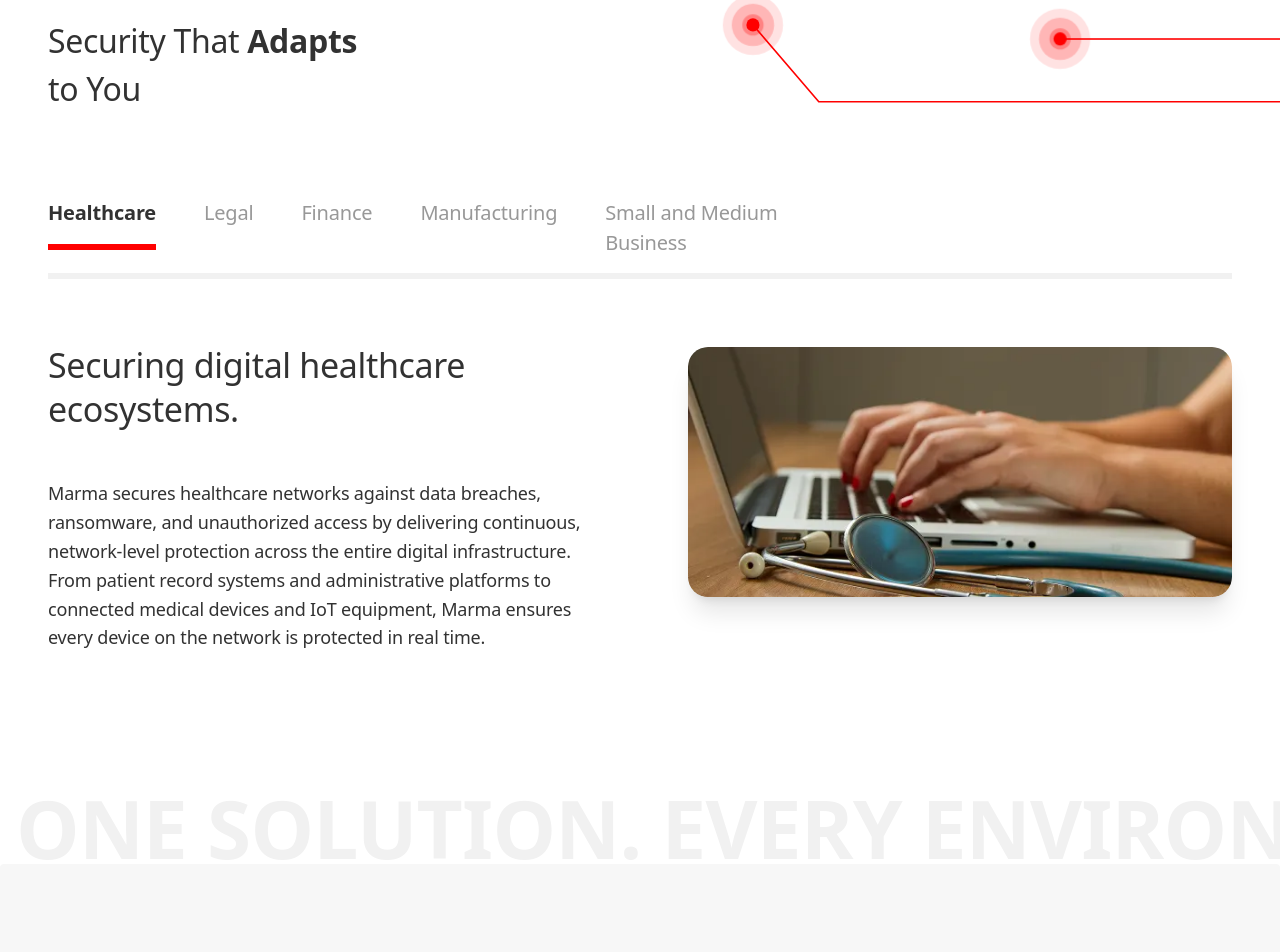
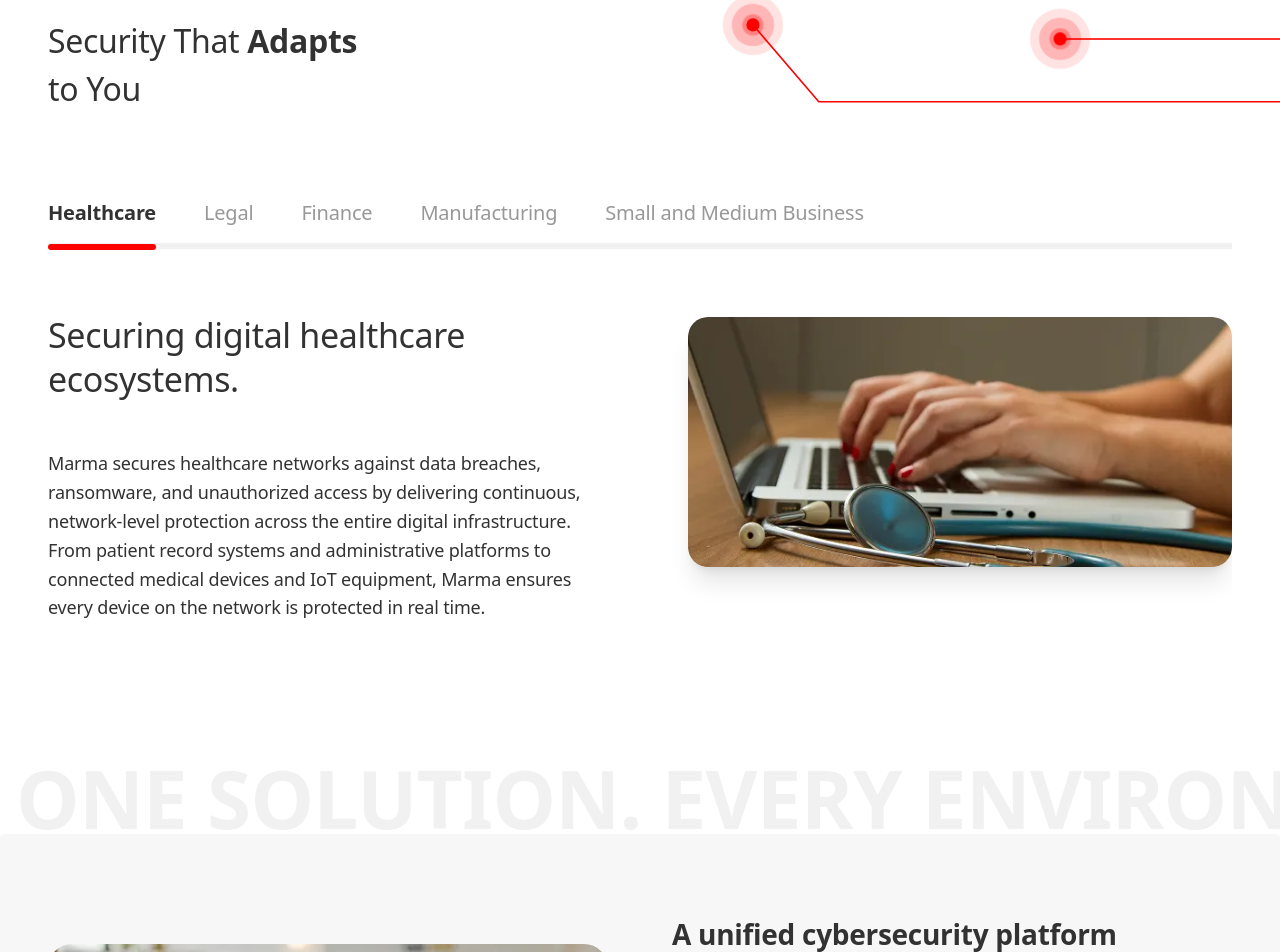
Before and after one commit to vinay-uelement/marma-security, a Next.js app: page /solutions in a window 1280 px wide. Shown: the part 901-1853 px from the top of the page. Built offline with nearby package versions, Linux system fonts and the light colour scheme.

Commit message:
sliding indicator in solutions tab

```diff
--- a/components/solutions/SolutionsTabs.tsx
+++ b/components/solutions/SolutionsTabs.tsx
@@ -1,6 +1,6 @@
 "use client";
 
-import React, { useState } from "react";
+import React, { useState, useRef, useEffect } from "react";
 import Image from "next/image";
 import HighlightedText from "../global/HighlightedText";
 import DecorativeLine from "../home/DecorativeLine";
@@ -28,7 +28,7 @@ const tabItems: TabData[] = [
     title: "Protecting sensitive legal documents.",
     description:
       "Law firms handle highly sensitive client data. Marma provides enterprise-grade encryption and network monitoring to prevent unauthorized access to privileged communications and case files across your entire infrastructure.",
-    image: "/images/solutions/healthcare-solution.webp", // Placeholder
+    image: "/images/solutions/healthcare-solution.webp",
   },
   {
     id: "finance",
@@ -36,7 +36,7 @@ const tabItems: TabData[] = [
     title: "Safeguarding financial transactions.",
     description:
       "Financial institutions require the highest level of security. Our zero-trust architecture ensures that every transaction, client portfolio, and internal communication remains completely isolated from external threats.",
-    image: "/images/solutions/healthcare-solution.webp", // Placeholder
+    image: "/images/solutions/healthcare-solution.webp",
   },
   {
     id: "manufacturing",
@@ -44,7 +44,7 @@ const tabItems: TabData[] = [
     title: "Defending industrial control systems.",
     description:
       "Modern manufacturing relies on connected IoT devices. Marma protects operational technology (OT) from disruption, ensuring production lines continue running without vulnerability to external network attacks.",
-    image: "/images/solutions/healthcare-solution.webp", // Placeholder
+    image: "/images/solutions/healthcare-solution.webp",
   },
   {
     id: "smb",
@@ -52,19 +52,135 @@ const tabItems: TabData[] = [
     title: "Enterprise security for growing businesses.",
     description:
       "Small businesses are frequent targets for cyberattacks. Marma provides affordable, plug-and-play network security that protects your entire office network without requiring a dedicated IT security team.",
-    image: "/images/solutions/healthcare-solution.webp", // Placeholder
+    image: "/images/solutions/healthcare-solution.webp",
   },
 ];
 
+const SLIDE_DURATION = 380;
+type SlideDir = "right" | "left";
+
+interface SlideState {
+  active: TabData;
+  outgoing: TabData | null;
+  direction: SlideDir;
+  animating: boolean;
+}
+
 export default function SolutionsTabs() {
-  const [activeTab, setActiveTab] = useState<string>(tabItems[0].id);
+  const [slideState, setSlideState] = useState<SlideState>({
+    active: tabItems[0],
+    outgoing: null,
+    direction: "right",
+    animating: false,
+  });
 
-  const activeData = tabItems.find((t) => t.id === activeTab) || tabItems[0];
+  const animTimeoutRef = useRef<ReturnType<typeof setTimeout> | null>(null);
+
+  // Refs for sliding indicator
+  const tabRefs = useRef<Record<string, HTMLButtonElement | null>>({});
+  const tabsContainerRef = useRef<HTMLDivElement>(null);
+  const [indicatorStyle, setIndicatorStyle] = useState({ left: 0, width: 0 });
+
+  useEffect(() => {
+    const btn = tabRefs.current[slideState.active.id];
+    const container = tabsContainerRef.current;
+    if (!btn || !container) return;
+    const cRect = container.getBoundingClientRect();
+    const bRect = btn.getBoundingClientRect();
+    setIndicatorStyle({ left: bRect.left - cRect.left, width: bRect.width });
+  }, [slideState.active.id]);
+
+  const handleTabChange = (tabId: string) => {
+    if (tabId === slideState.active.id || slideState.animating) return;
+    const currentIndex = tabItems.findIndex(
+      (t) => t.id === slideState.active.id,
+    );
+    const nextIndex = tabItems.findIndex((t) => t.id === tabId);
+    const direction: SlideDir = nextIndex > currentIndex ? "right" : "left";
+    const nextTab = tabItems[nextIndex];
+
+    if (animTimeoutRef.current) clearTimeout(animTimeoutRef.current);
+
+    setSlideState((prev) => ({
+      active: nextTab,
+      outgoing: prev.active,
+      direction,
+      animating: true,
+    }));
+
+    animTimeoutRef.current = setTimeout(() => {
+      setSlideState((prev) => ({ ...prev, outgoing: null, animating: false }));
+    }, SLIDE_DURATION);
+  };
+
+  useEffect(
+    () => () => {
+      if (animTimeoutRef.current) clearTimeout(animTimeoutRef.current);
+    },
+    [],
+  );
+
+  const { active, outgoing, direction, animating } = slideState;
+
+  const incomingClass =
+    direction === "right"
+      ? "carousel-enter-from-right"
+      : "carousel-enter-from-left";
+  const outgoingClass =
+    direction === "right" ? "carousel-exit-to-left" : "carousel-exit-to-right";
+  const mobileSlideClass =
+    direction === "right" ? "slide-in-right" : "slide-in-left";
 
   return (
+    <>
+      <style>{`
+        @keyframes carouselEnterFromRight {
+          from { transform: translateX(100%); opacity: 0; }
+          to   { transform: translateX(0);    opacity: 1; }
+        }
+        @keyframes carouselEnterFromLeft {
+          from { transform: translateX(-100%); opacity: 0; }
+          to   { transform: translateX(0);     opacity: 1; }
+        }
+        @keyframes carouselExitToLeft {
+          from { transform: translateX(0);     opacity: 1; }
+          to   { transform: translateX(-100%); opacity: 0; }
+        }
+        @keyframes carouselExitToRight {
+          from { transform: translateX(0);    opacity: 1; }
+          to   { transform: translateX(100%); opacity: 0; }
+        }
+        @keyframes slideInRight {
+          from { transform: translateX(40px); opacity: 0; }
+          to   { transform: translateX(0);    opacity: 1; }
+        }
+        @keyframes slideInLeft {
+          from { transform: translateX(-40px); opacity: 0; }
+          to   { transform: translateX(0);     opacity: 1; }
+        }
+        .carousel-enter-from-right {
+          animation: carouselEnterFromRight ${SLIDE_DURATION}ms cubic-bezier(0.4,0,0.2,1) forwards;
+        }
+        .carousel-enter-from-left {
+          animation: carouselEnterFromLeft ${SLIDE_DURATION}ms cubic-bezier(0.4,0,0.2,1) forwards;
+        }
+        .carousel-exit-to-left {
+          animation: carouselExitToLeft ${SLIDE_DURATION}ms cubic-bezier(0.4,0,0.2,1) forwards;
+        }
+        .carousel-exit-to-right {
+          animation: carouselExitToRight ${SLIDE_DURATION}ms cubic-bezier(0.4,0,0.2,1) forwards;
+        }
+        .slide-in-right {
+          animation: slideInRight 0.32s ease forwards;
+        }
+        .slide-in-left {
+          animation: slideInLeft 0.32s ease forwards;
+        }
+      `}</style>
+
       <section className="w-full max-w-[1440px] mx-auto px-6 lg:px-12 pt-16 md:pt-24 bg-[#FFFFFF] relative">
         {/* Header Section */}
-        <div className="flex flex-col min-[901px]:flex-row justify-between items-start min-[901px]:items-center mb-16 gap-8 relative z-10 w-full mb-16">
+        <div className="flex flex-col min-[901px]:flex-row justify-between items-start min-[901px]:items-center mb-16 gap-8 relative z-10 w-full">
           <h2 className="w-full min-[901px]:w-[55%] fl2 text-left">
             Security That{" "}
             <HighlightedText
@@ -93,12 +209,12 @@ export default function SolutionsTabs() {
           </div>
         </div>
 
-      {/* Mobile/Tablet Dropdown Navigation */}
+        {/* Mobile/Tablet Dropdown */}
         <div className="w-full mb-10 lg:hidden relative z-20">
           <div className="relative w-full">
             <select
-            value={activeTab}
-            onChange={(e) => setActiveTab(e.target.value)}
+              value={active.id}
+              onChange={(e) => handleTabChange(e.target.value)}
               className="w-full appearance-none bg-bg-light border border-[#E5E5E5] rounded-[12px] px-6 py-1 font-body font-bold text-[12px] md:text-[16px] leading-[34px] tracking-[-0.01em] text-text-dark outline-none cursor-pointer"
             >
               {tabItems.map((tab) => (
@@ -107,15 +223,8 @@ export default function SolutionsTabs() {
                 </option>
               ))}
             </select>
-          {/* Custom Chevron Array */}
             <div className="absolute right-5 top-1/2 -translate-y-1/2 pointer-events-none text-text-dark">
-            <svg
-              width="10"
-              height="6"
-              viewBox="0 0 10 6"
-              fill="none"
-              xmlns="http://www.w3.org/2000/svg"
-            >
+              <svg width="10" height="6" viewBox="0 0 10 6" fill="none">
                 <path
                   d="M1 1L5 5L9 1"
                   stroke="currentColor"
@@ -128,74 +237,104 @@ export default function SolutionsTabs() {
           </div>
         </div>
 
-      {/* Desktop Tabs Navigation */}
+        {/* Desktop Tabs — sliding indicator */}
         <div className="hidden lg:block w-full border-b-[6px] border-[#F1F1F1] mb-16 select-none">
-        <div className="flex items-start gap-12 min-w-max -mb-[1px]">
+          <div
+            ref={tabsContainerRef}
+            className="relative flex items-start gap-12 min-w-max -mb-[1px]"
+          >
             {tabItems.map((tab) => {
-            const isActive = activeTab === tab.id;
+              const isActive = active.id === tab.id;
               return (
                 <button
                   key={tab.id}
-                onClick={() => setActiveTab(tab.id)}
-                className={`relative pb-4 text-[20px] font-body transition-colors leading-[30px] tracking-[-0.01em] text-left whitespace-normal w-fit max-w-[250px] ${
+                  ref={(el) => {
+                    tabRefs.current[tab.id] = el;
+                  }}
+                  onClick={() => handleTabChange(tab.id)}
+                  className={`relative pb-4 text-[20px] font-body transition-colors leading-[30px] tracking-[-0.01em] text-left whitespace-nowrap w-fit ${
                     isActive
                       ? "text-text-dark font-semibold"
                       : "text-[#989898] font-medium hover:text-[#666666]"
                   }`}
                 >
                   {tab.label}
-                {isActive && (
-                  <div className="absolute -bottom-[6px] left-0 w-full h-[6px] bg-brand-red z-10" />
-                )}
                 </button>
               );
             })}
+
+            {/* Sliding red indicator */}
+            <div
+              className="absolute -bottom-[6px] h-[6px] bg-brand-red z-10 rounded-sm"
+              style={{
+                left: indicatorStyle.left,
+                width: indicatorStyle.width,
+                transition: "left 0.32s ease, width 0.32s ease",
+              }}
+            />
           </div>
         </div>
 
         {/* Tab Content */}
-      <div className="relative pb-8 w-full">
-        {/* MOBILE & TABLET LAYOUT */}
-        <div className="flex flex-col lg:hidden gap-6 items-center justify-center w-full">
-          <h3 className="fl3-2 w-full">{activeData.title}</h3>
-
+        <div className="relative pb-8 w-full overflow-hidden">
+          {/* Mobile & Tablet */}
+          <div
+            key={`mobile-${active.id}`}
+            className={`flex flex-col lg:hidden gap-6 items-center justify-center w-full ${mobileSlideClass}`}
+          >
+            <h3 className="fl3-2 w-full">{active.title}</h3>
             <div className="w-full flex justify-center max-w-[600px]">
               <Image
-              key={`${activeData.id}-mobile`}
-              src={activeData.image}
-              alt={activeData.title}
+                src={active.image}
+                alt={active.title}
                 width={600}
                 height={400}
                 className="w-full h-auto object-contain rounded-[16px] shadow-xl"
               />
             </div>
-
-          <p className="fl4-2 w-full">{activeData.description}</p>
+            <p className="fl4-2 w-full">{active.description}</p>
           </div>
 
-        {/* DESKTOP LAYOUT */}
-        <div className="hidden lg:grid lg:grid-cols-2 gap-24 items-start w-full">
-          {/* Left Content */}
+          {/* Desktop */}
+          <div className="hidden lg:block relative w-full">
+            {animating && outgoing && (
+              <div
+                key={`out-${outgoing.id}`}
+                className={`absolute inset-0 w-full ${outgoingClass}`}
+                aria-hidden="true"
+              >
+                <DesktopContent data={outgoing} />
+              </div>
+            )}
+            <div
+              key={`in-${active.id}`}
+              className={`w-full ${animating ? incomingClass : ""}`}
+            >
+              <DesktopContent data={active} />
+            </div>
+          </div>
+        </div>
+      </section>
+    </>
+  );
+}
+
+function DesktopContent({ data }: { data: TabData }) {
+  return (
+    <div className="grid lg:grid-cols-2 gap-24 items-start w-full">
       <div className="flex flex-col items-start lg:text-left">
-            <h3 className="fl3-2 mb-12 max-w-[450px]">
-              {activeData.title}
-            </h3>
-            <p className="fl4-2">{activeData.description}</p>
+        <h3 className="fl3-2 mb-12 max-w-[450px]">{data.title}</h3>
+        <p className="fl4-2">{data.description}</p>
       </div>
-
-          {/* Right Image */}
       <div className="w-full flex justify-start mt-1">
         <Image
-              key={`${activeData.id}-desktop`}
-              src={activeData.image}
-              alt={activeData.title}
+          src={data.image}
+          alt={data.title}
           width={600}
           height={400}
           className="w-full h-auto object-contain rounded-[20px] shadow-xl"
         />
       </div>
     </div>
-      </div>
-    </section>
   );
 }
```
Lines whose indentation alone changed are shown as unchanged.
